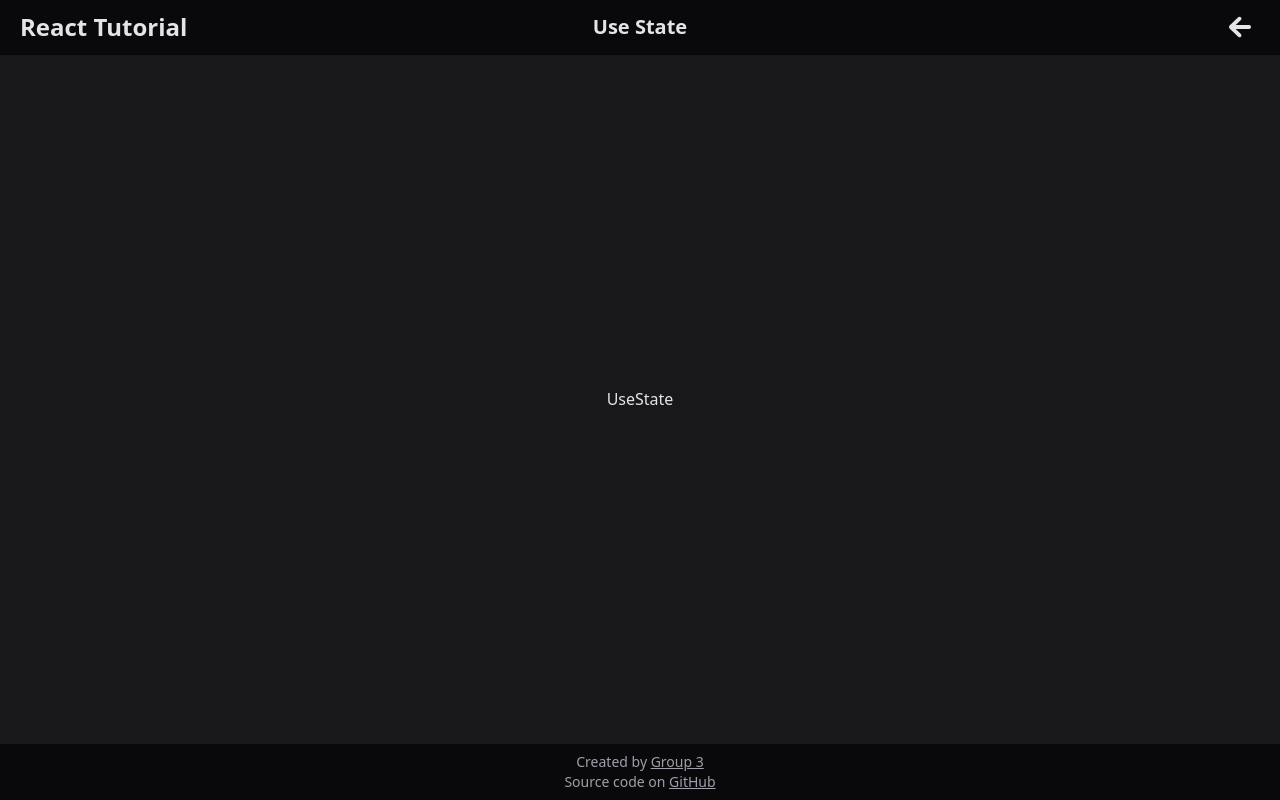
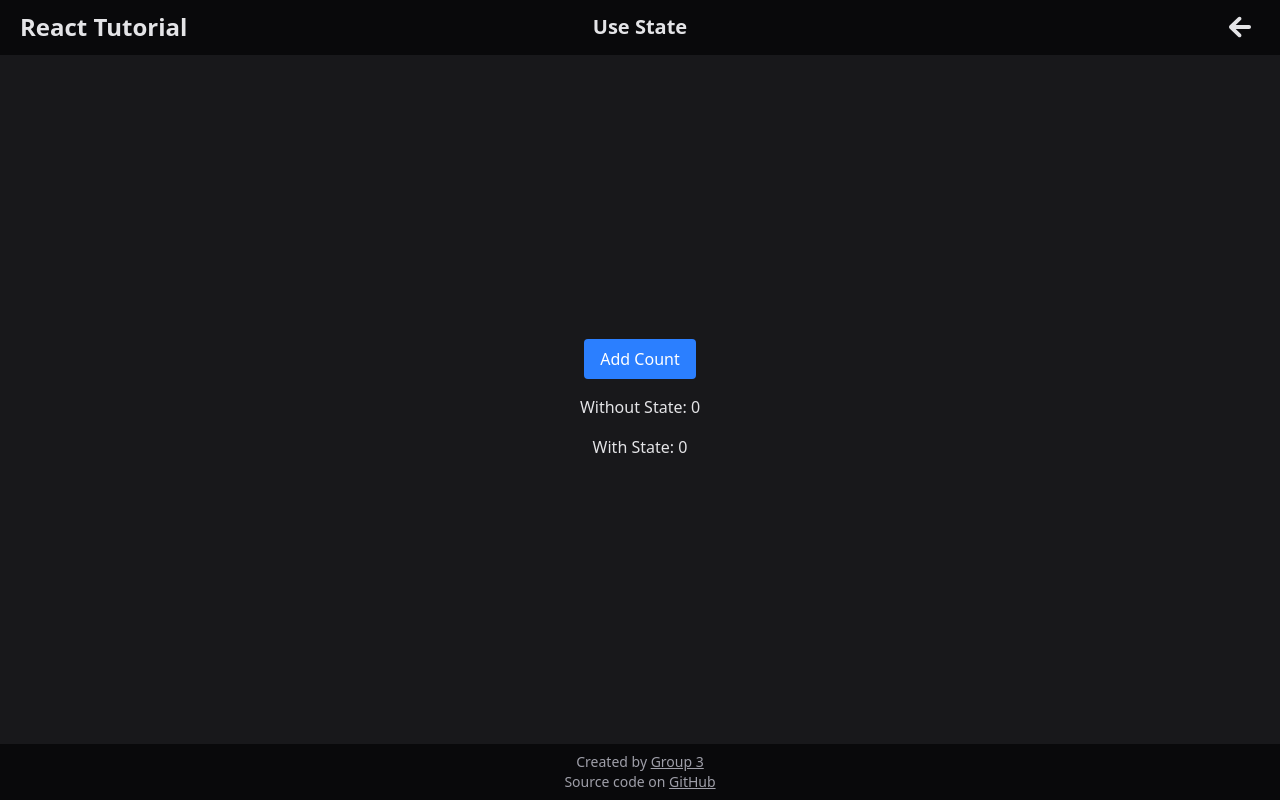
Before and after one commit to AetherKnowledge/React-Tutorial-3-State, a React (Vite) app: page /use-state in a window 1280 px wide. Built offline with nearby package versions, Linux system fonts and the light colour scheme.

Commit message:
Simple Example

```diff
--- a/src/components/UseState/UseState.tsx
+++ b/src/components/UseState/UseState.tsx
@@ -1,5 +1,29 @@
+import { useState } from "react";
+
 const UseState = () => {
-  return <div>UseState</div>;
+  let count = 0;
+  const [countWithState, setCountWithState] = useState(0);
+
+  function handleClick() {
+    count++;
+    setCountWithState(countWithState + 1);
+
+    console.log("Without State: ", count);
+    console.log("With State: ", countWithState);
+  }
+
+  return (
+    <div className="flex flex-col items-center justify-center space-y-4">
+      <button
+        className="bg-blue-500 text-white px-4 py-2 rounded"
+        onClick={() => handleClick()}
+      >
+        Add Count
+      </button>
+      <p>Without State: {count}</p>
+      <p>With State: {countWithState}</p>
+    </div>
+  );
 };
 
 export default UseState;
```
